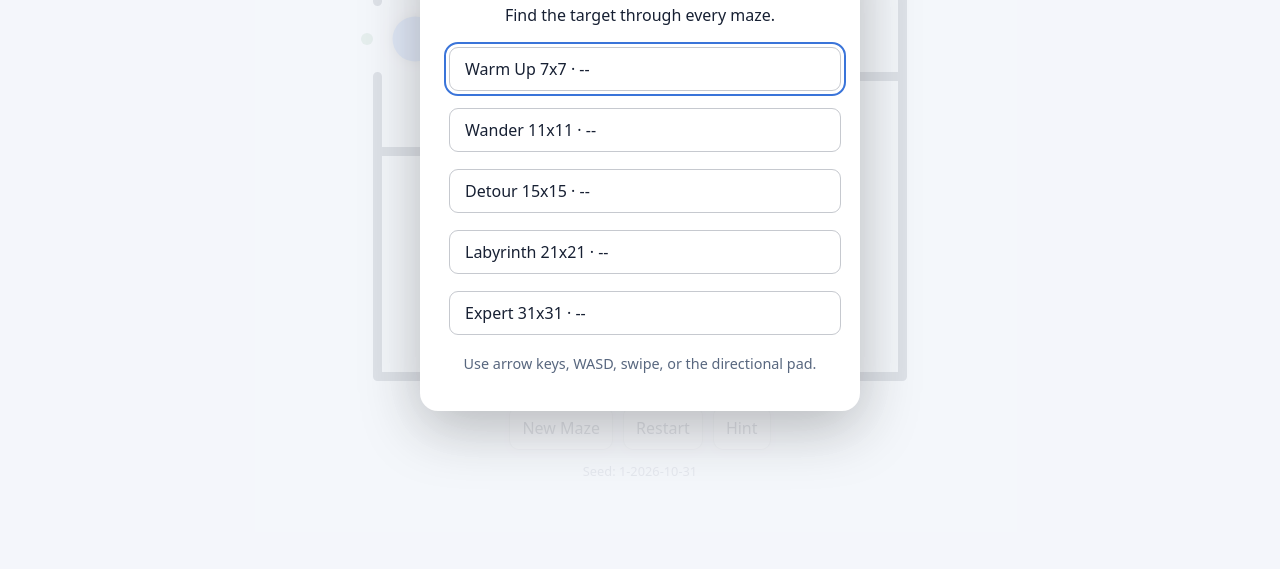
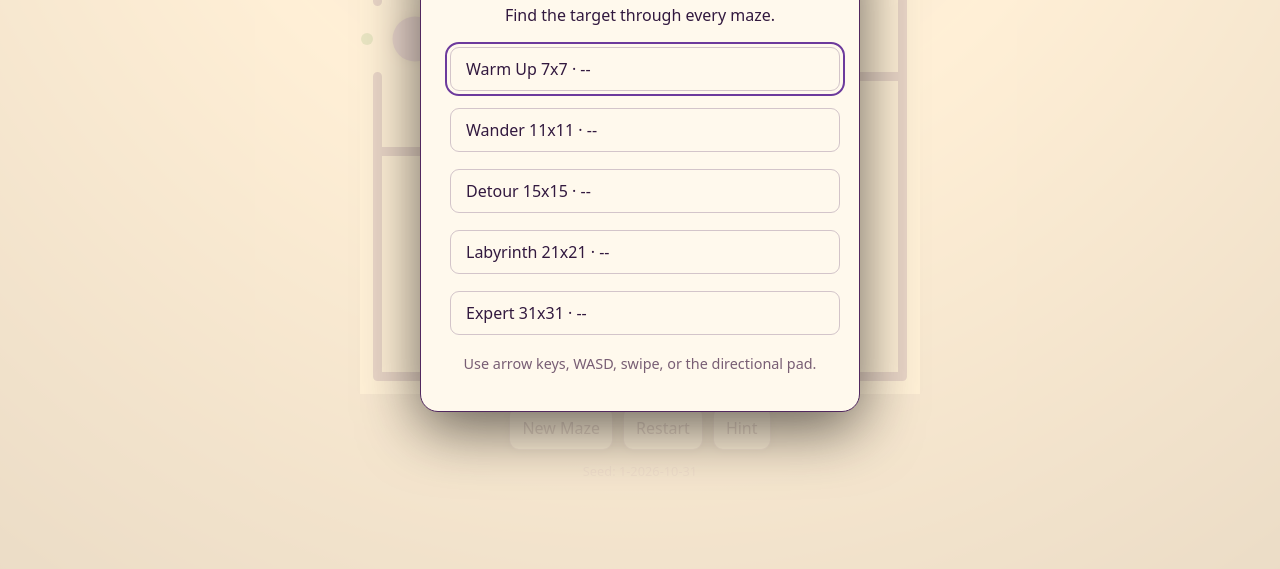
Before and after one commit to LivinsPeter/PuzzleGame, a website with bundled scripts: page index.html in a window 1280 px wide. Shown: the part 231-800 px from the top of the page. Built offline with nearby package versions, Linux system fonts and the light colour scheme.

Commit message:
Fix canvas startup and add Halloween theme

```diff
--- a/src/engine/loop.js
+++ b/src/engine/loop.js
@@ -1,4 +1,4 @@
-export function createLoop(onFrame, scheduler = { request: requestAnimationFrame, cancel: cancelAnimationFrame }) {
+export function createLoop(onFrame, scheduler = defaultScheduler()) {
   let frame = null;
   let previous = null;
   function tick(now) {
@@ -13,3 +13,9 @@ export function createLoop(onFrame, scheduler = { request: requestAnimationFrame
     isRunning() { return frame !== null; }
   };
 }
+
+function defaultScheduler() {
+  const request = globalThis.requestAnimationFrame?.bind(globalThis) ?? (callback => setTimeout(() => callback(performance.now()), 16));
+  const cancel = globalThis.cancelAnimationFrame?.bind(globalThis) ?? clearTimeout;
+  return { request, cancel };
+}
--- a/src/render/canvasSetup.js
+++ b/src/render/canvasSetup.js
@@ -11,11 +11,18 @@ export function setupCanvas(canvas) {
 }
 
 export function observeResize(canvas, onResize) {
+  if (!globalThis.ResizeObserver) {
+    const resize = () => onResize(setupCanvas(canvas));
+    globalThis.addEventListener('resize', resize);
+    return () => globalThis.removeEventListener('resize', resize);
+  }
   let frame = 0;
+  const request = globalThis.requestAnimationFrame?.bind(globalThis) ?? (callback => setTimeout(callback, 16));
+  const cancel = globalThis.cancelAnimationFrame?.bind(globalThis) ?? clearTimeout;
   const observer = new ResizeObserver(() => {
-    cancelAnimationFrame(frame);
-    frame = requestAnimationFrame(() => onResize(setupCanvas(canvas)));
+    cancel(frame);
+    frame = request(() => onResize(setupCanvas(canvas)));
   });
   observer.observe(canvas);
-  return () => { cancelAnimationFrame(frame); observer.disconnect(); };
+  return () => { cancel(frame); observer.disconnect(); };
 }
--- a/src/render/theme.js
+++ b/src/render/theme.js
@@ -1,4 +1,4 @@
-export const DEFAULT_THEME = { bg: '#f4f7fb', wall: '#1c2b42', ball: '#3a74d9', target: '#df5a45', path: '#5c9f74' };
+export const DEFAULT_THEME = { bg: '#170b25', wall: '#ffd166', ball: '#d8c4ff', target: '#ff7a18', path: '#7ed957' };
 
 export function readTheme() {
   const styles = getComputedStyle(document.documentElement);
--- a/styles/main.css
+++ b/styles/main.css
@@ -1,23 +1,23 @@
-:root { --bg:#f4f7fb; --wall:#1c2b42; --ball:#3a74d9; --target:#df5a45; --path:#5c9f74; --text:#172033; --surface:#ffffff; --muted:#58677f; }
-@media (prefers-color-scheme: dark) { :root { --bg:#101723; --wall:#e8effa; --ball:#77a8ff; --target:#ff8877; --path:#8fd4aa; --text:#f0f5ff; --surface:#1b2638; --muted:#b5c1d4; } }
+:root { --bg:#fff0d6; --wall:#51285f; --ball:#6c3a9c; --target:#e85d04; --path:#4e9a37; --text:#32193f; --surface:#fff9ed; --muted:#785e74; }
+@media (prefers-color-scheme: dark) { :root { --bg:#170b25; --wall:#ffd166; --ball:#d8c4ff; --target:#ff7a18; --path:#7ed957; --text:#fff4d6; --surface:#2a153b; --muted:#d4b8d8; } }
 * { box-sizing:border-box; }
 html, body { margin:0; min-height:100%; }
-body { background:var(--bg); color:var(--text); font:16px system-ui,sans-serif; display:flex; justify-content:center; user-select:none; }
+body { background:radial-gradient(circle at 50% -10%, #5c2c70 0, var(--bg) 42%, #0c0614 130%); color:var(--text); font:16px system-ui,sans-serif; display:flex; justify-content:center; user-select:none; }
 button { color:inherit; font:inherit; }
 button:focus-visible { outline:2px solid var(--ball); outline-offset:3px; }
 #app { width:100%; min-height:100vh; display:flex; flex-direction:column; align-items:center; gap:12px; padding:16px max(16px, env(safe-area-inset-left)); }
 #game-area { display:flex; align-items:center; justify-content:center; gap:18px; width:100%; }
 #game-canvas { width:min(92vw,70vh,640px); aspect-ratio:1; display:block; touch-action:none; }
 .hud, .toolbar { display:flex; gap:10px; justify-content:center; flex-wrap:wrap; min-height:28px; }
-.hud-item, .toolbar button { background:var(--surface); border:1px solid color-mix(in srgb, var(--wall) 24%, transparent); border-radius:10px; padding:8px 12px; box-shadow:0 2px 8px #00000012; }
+.hud-item, .toolbar button { background:var(--surface); border:1px solid color-mix(in srgb, var(--wall) 48%, transparent); border-radius:10px; padding:8px 12px; box-shadow:0 2px 8px #00000040; }
 .hud-item { font-variant-numeric:tabular-nums; font-size:.9rem; }
 .toolbar button, .dpad button { min-width:44px; min-height:44px; cursor:pointer; }
 .seed { color:var(--muted); font-size:.8rem; margin:0; overflow-wrap:anywhere; text-align:center; }
 .dpad { display:none; grid-template-columns:repeat(3,64px); grid-template-rows:repeat(3,64px); gap:5px; }
-.dpad button { min-width:64px; min-height:64px; border:0; border-radius:16px; background:var(--surface); font-size:2rem; box-shadow:0 4px 14px #0002; -webkit-tap-highlight-color:transparent; touch-action:manipulation; }
+.dpad button { min-width:64px; min-height:64px; border:1px solid color-mix(in srgb, var(--wall) 48%, transparent); border-radius:16px; background:var(--surface); font-size:2rem; box-shadow:0 4px 14px #0006; -webkit-tap-highlight-color:transparent; touch-action:manipulation; }
 .dpad .up { grid-column:2; }.dpad .left { grid-column:1; grid-row:2; }.dpad .right { grid-column:3; grid-row:2; }.dpad .down { grid-column:2; grid-row:3; }.dpad .is-pressed { transform:scale(.94); background:var(--ball); color:white; }
-.screen { background:color-mix(in srgb, var(--bg) 90%, transparent); inset:0; position:fixed; display:grid; place-items:center; padding:20px; opacity:1; transition:opacity 150ms; z-index:2; }
-.dialog { width:min(92vw,440px); background:var(--surface); border-radius:18px; padding:24px; box-shadow:0 16px 60px #0004; text-align:center; }
+.screen { background:color-mix(in srgb, var(--bg) 88%, transparent); inset:0; position:fixed; display:grid; place-items:center; padding:20px; opacity:1; transition:opacity 150ms; z-index:2; }
+.dialog { width:min(92vw,440px); background:var(--surface); border:1px solid var(--wall); border-radius:18px; padding:24px; box-shadow:0 16px 60px #0009; text-align:center; }
 .dialog h1,.dialog h2 { margin-top:0; }.dialog button { min-height:44px; margin:5px; border:0; border-radius:9px; background:var(--ball); color:white; padding:9px 15px; }.level-list { display:grid; gap:7px; margin:14px 0; }.level-list button { width:100%; text-align:left; background:transparent; color:var(--text); border:1px solid color-mix(in srgb,var(--wall) 25%,transparent); }.level-list button.current { border-color:var(--ball); background:color-mix(in srgb,var(--ball) 13%,transparent); }.stars { color:var(--target); font-size:1.6rem; }.how-to { color:var(--muted); font-size:.9rem; }
 @media (hover:none) and (pointer:coarse) { .dpad { display:grid; padding-bottom:env(safe-area-inset-bottom); } }
 body.show-dpad .dpad { display:grid; }
```
